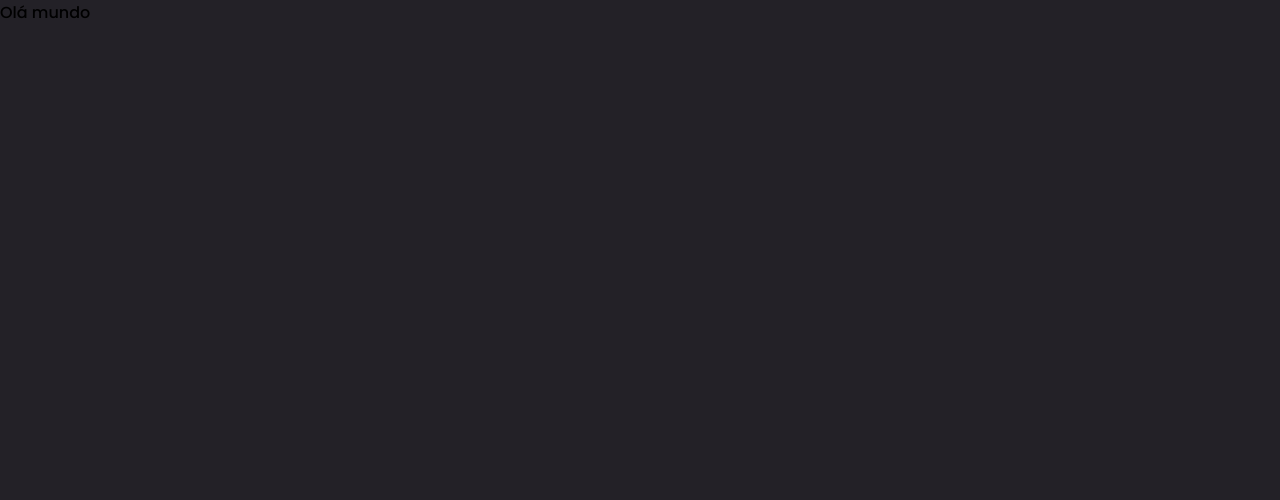
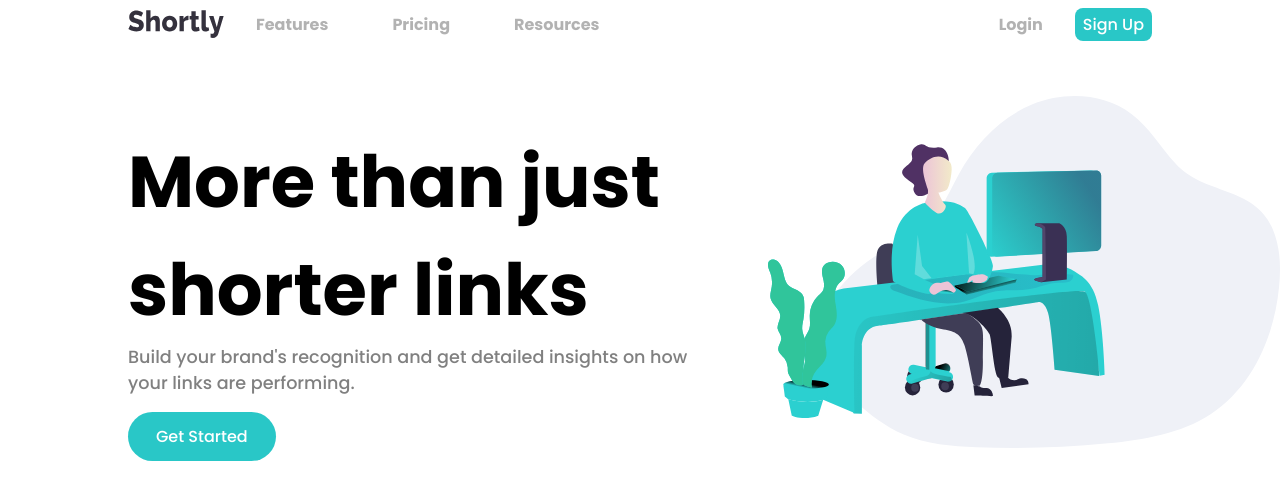
Before and after one commit to victorgrodriguesm7/shorturl-app, a Next.js app: page / in a window 1280 px wide. Shown: the top 500 px of the page. Built offline with nearby package versions, Linux system fonts and the light colour scheme.

Commit message:
feat: add Header, Content components

```diff
--- a/pages/index.tsx
+++ b/pages/index.tsx
@@ -1,10 +1,21 @@
 import type { NextPage } from 'next'
+import Content from '../components/Content'
+import Header from '../components/Header'
+import { Main, Container } from '../styles/index'
 
 const Home: NextPage = () => {
   return (
-    <div>
-      Olá mundo
-    </div>
+    <>
+      <Main>
+        <Container>
+          <Header/>
+          <Content/>
+        </Container>
+      </Main>
+      <footer>
+
+      </footer>
+    </>
   )
 }
 
--- /dev/null
+++ b/styles/index.ts
@@ -0,0 +1,16 @@
+import styled from "styled-components";
+
+export const Main = styled.main`
+    flex: 1;
+    display: flex;
+    flex-direction: column;
+    width: 100%;
+`;
+
+export const Container = styled.div`
+    flex: 1;
+    display: flex;
+    flex-direction: column;
+    width: 100%;
+    background: #fff;
+`;
```
